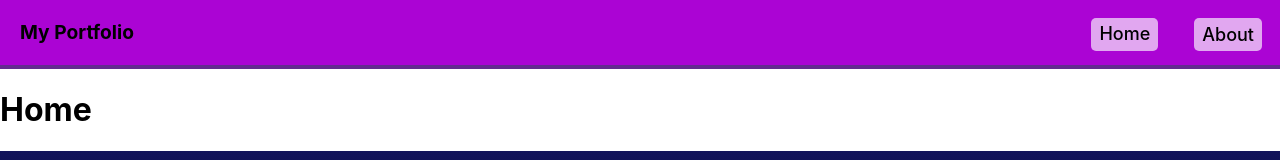
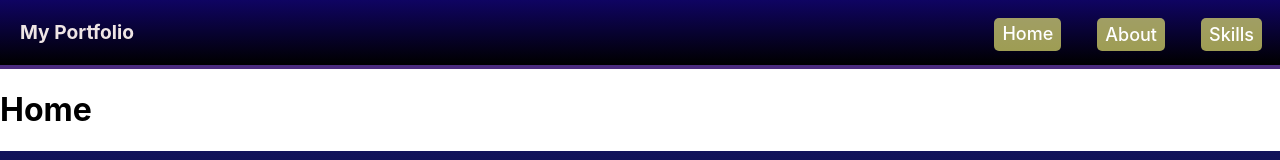
Before and after one commit to harshitjain156/my_portfollio, a React (Create React App) app in the folder myportfolio/: page / in a window 1280 px wide. Shown: the top 160 px of the page. Built offline with nearby package versions, Linux system fonts and the light colour scheme.

Commit message:
navabar updated

```diff
--- a/myportfolio/src/App.css
+++ b/myportfolio/src/App.css
@@ -36,3 +36,13 @@
     transform: rotate(360deg);
   }
 } */
+
+
+.dark {
+  background-color: #333;
+  color: #fff;
+}
+.light {
+  background-color: #fff;
+  color: #333;
+}
--- a/myportfolio/src/App.js
+++ b/myportfolio/src/App.js
@@ -5,14 +5,15 @@ import Home from './component/Home';
 import About from './component/About';
 import Navbar from './component/Navbar';
 import Footer from './component/Footer';
-import Skills from './component/Skills'
+import Skills from './component/Skills';
 
 function App() {
+
   return (
     <div className="App">
       <Navbar />
       <Routes>
-        <Route path='/' element={<Home/>} />
+        <Route path='/' element={<Home/>}/>
         <Route path='/about' element={<About />} />
         <Route path='/skills' element={<Skills/>}/>
       </Routes>
--- a/myportfolio/src/component/Navbar.css
+++ b/myportfolio/src/component/Navbar.css
@@ -1,5 +1,5 @@
 .navbar{
-    background-color: rgb(171, 4, 212);
+    background-image: linear-gradient(rgb(15, 4, 98),black);
     height: 65px;
     border-bottom: 4px solid rgba(88, 51, 131, 0.836);
     display: grid;
@@ -12,7 +12,7 @@
 .brand{
     display: flex;
     justify-content: flex-start;
-    color: rgb(0, 0, 0);
+    color: #efe5e5;
     font-size: larger;
     font-weight: 700;
     padding:20px;
@@ -24,10 +24,10 @@
     padding-left: 8px;
     padding-right: 8px;
     text-decoration: none;
-    color: rgb(0, 0, 0);
+    color: white;
     font-size: 18px;
     font-weight: 500;
-    background-color: rgba(255, 255, 255, 0.652);
+    background-color: rgba(241, 241, 117, 0.652);
     border-radius: 5px;
 }
 
@@ -56,10 +56,10 @@
     margin: 18px;
     padding: 6px;
     text-decoration: none;
-    color: rgb(0, 0, 0);
+    color: white;
     font-size: 18px;
     font-weight: 500;
-    background-color: rgba(255, 255, 255, 0.652);
+    background-color:  rgba(241, 241, 117, 0.652);
     border-radius: 5px;
     padding-left: 8px;
     padding-right: 8px;
@@ -68,3 +68,10 @@
     animation-name: homeabout;
     animation-duration: 2s;
 }
+
+
+
+.btn12{
+    color:white;
+    background-color:blue;
+}
--- a/myportfolio/src/component/Navbar.jsx
+++ b/myportfolio/src/component/Navbar.jsx
@@ -2,14 +2,17 @@ import React from 'react'
 import { NavLink } from 'react-router-dom'
 import "./Navbar.css"
 
+
 function Navbar() {
+
   return (
     <div>
-      <div className='navbar'>
+      <div className="navbar">
         <div className='brand'>My Portfolio</div>
         <div className='options'>
           <NavLink  className="home" to='/'><div>Home</div></NavLink>
           <NavLink className="about" to='/about'><div >About</div></NavLink>
+          <NavLink className="about" to='/skills'><div >Skills</div></NavLink>
         </div>
       </div>
     </div>
```
